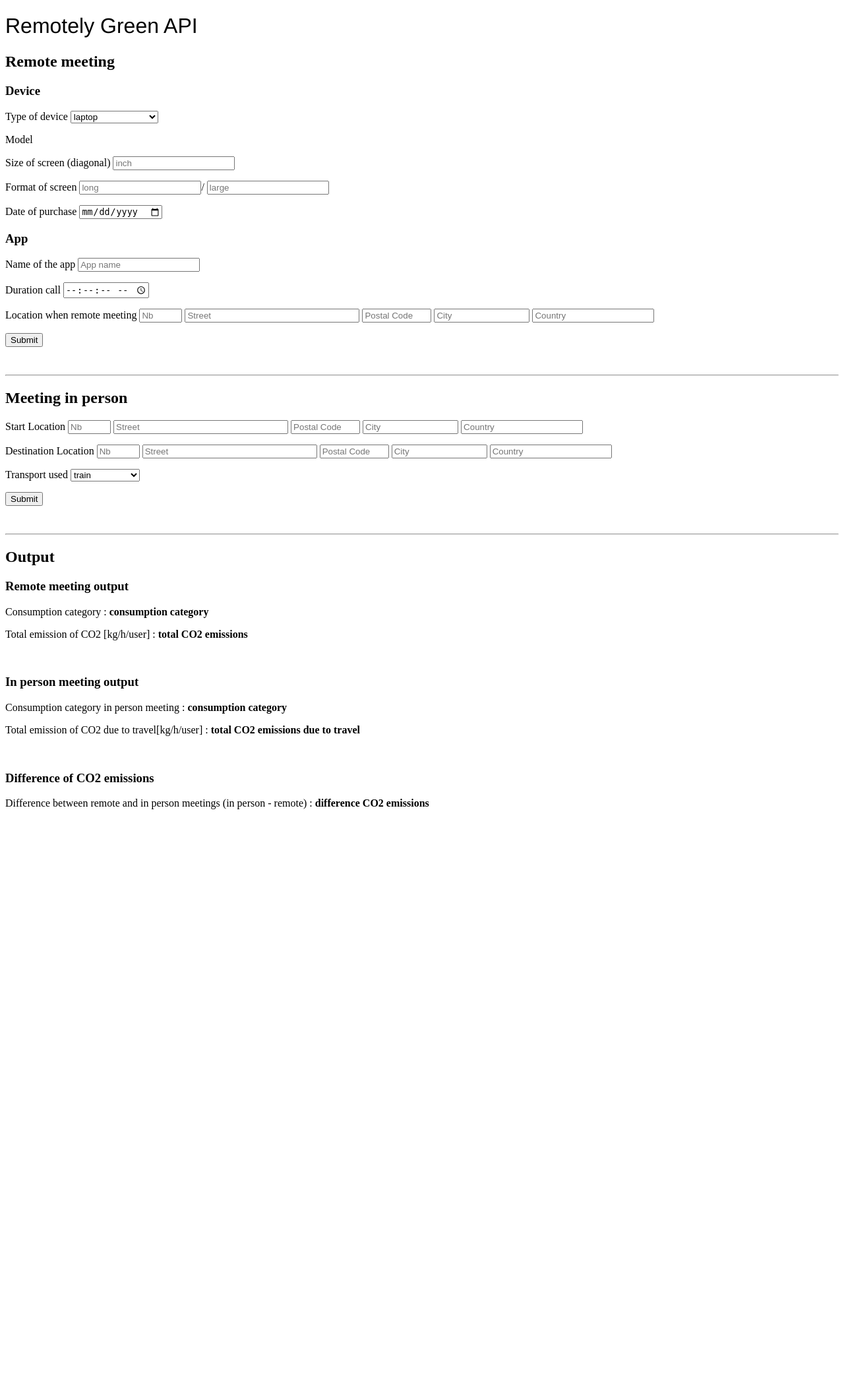
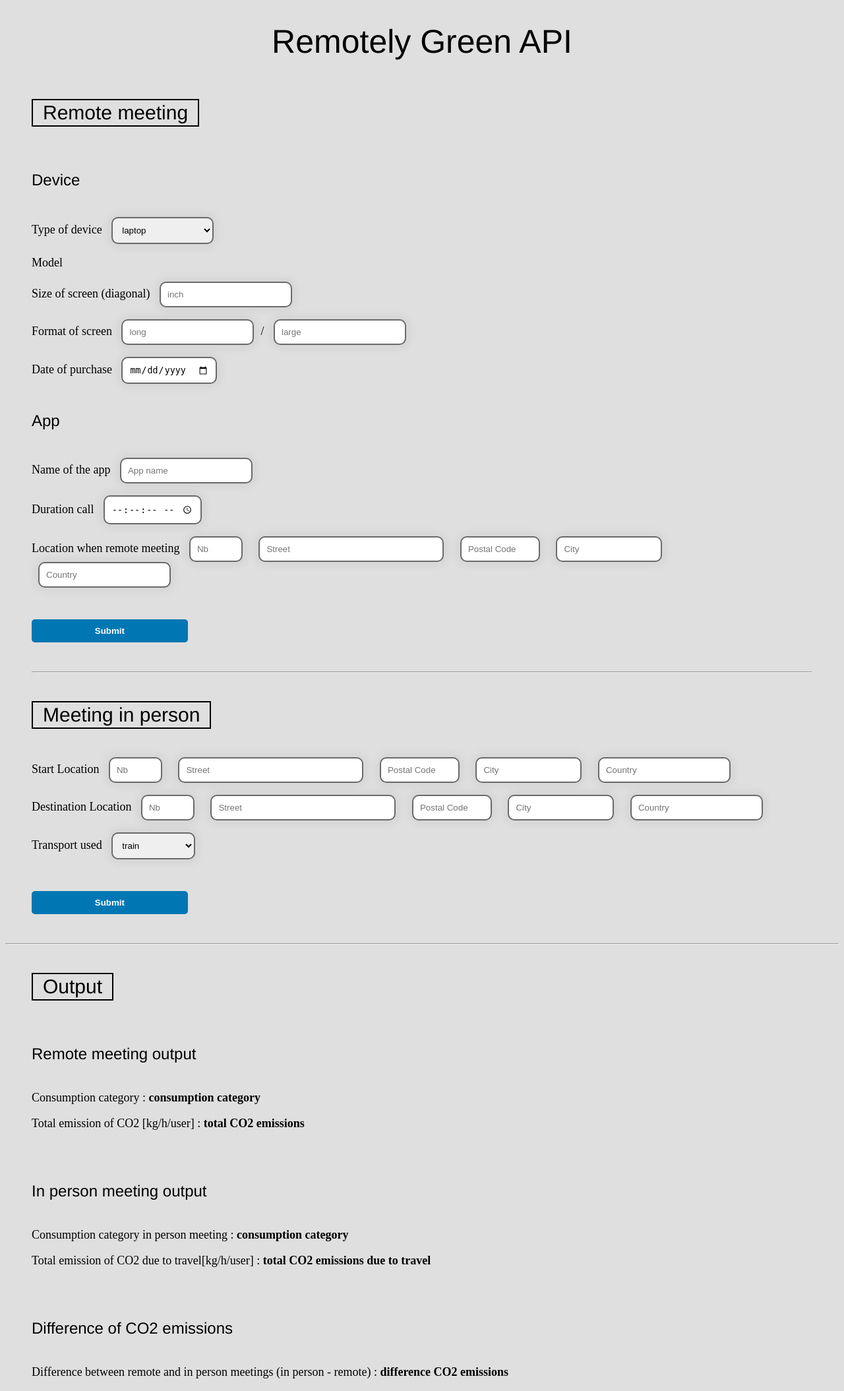
Before and after one commit to RemotelyGreenOrg/remotely-green, a Flask app: page /calculator in a window 1280 px wide. Shown: the whole page at 66% size. Before the commit the page ends 1227 px from the top, so only its background shows below. Run offline with Flask 2, Linux system fonts and the light colour scheme.

Commit message:
added CSS styling (bug to display dotter border for device)

```diff
--- a/static/index.css
+++ b/static/index.css
@@ -1,4 +1,82 @@
+
+body{
+    background: #dfdfdf
+}
+
+
 h1 {
-    font-weight: 200;
+    font-weight: 500;
     font-family: "Helvetica Neue";
+    font-size: 50px;
+    text-align: center;
 }
+
+h2 {
+    font-weight: 100;
+    font-family: "Helvetica Neue";
+    font-size: 30px;
+    display: inline-block;
+    border: 2px solid;
+	padding: 2px 15px;
+}
+
+h3 {
+    font-weight: 70;
+    font-family: "Helvetica Neue";
+    font-size: 24px;
+    display: inline-block;
+    border: : 5px solid;
+}
+
+p {
+	font-size: 18px;
+}
+
+select {
+	padding: 10px;
+	margin: 0 10px;
+	border: 2px solid #6a6a6a;
+	box-shadow:0 0 15px 4px rgba(0,0,0,0.06);
+	border-radius:10px;
+
+}
+
+input {
+	padding: 10px;
+	margin: 0 10px;
+	border: 2px solid #6a6a6a;
+	box-shadow:0 0 15px 4px rgba(0,0,0,0.06);
+	border-radius:10px;
+
+}
+
+#app, #device {
+	border: 1px dashed;
+	padding: 0 17px;
+}
+
+button {
+
+  /* remove default behavior */
+  appearance:none;
+  -webkit-appearance:none;
+
+  /* ccustom style */
+  margin-top: 30px;
+  padding:10px;
+  border:none;
+  background-color:#0077b3;
+  color:#fff;
+  font-weight:600;
+  border-radius:5px;
+  width:20%;
+
+}
+
+.input{
+	margin: 0 40px;
+}
+
+.output{
+	margin: 0 40px;
+}
```
